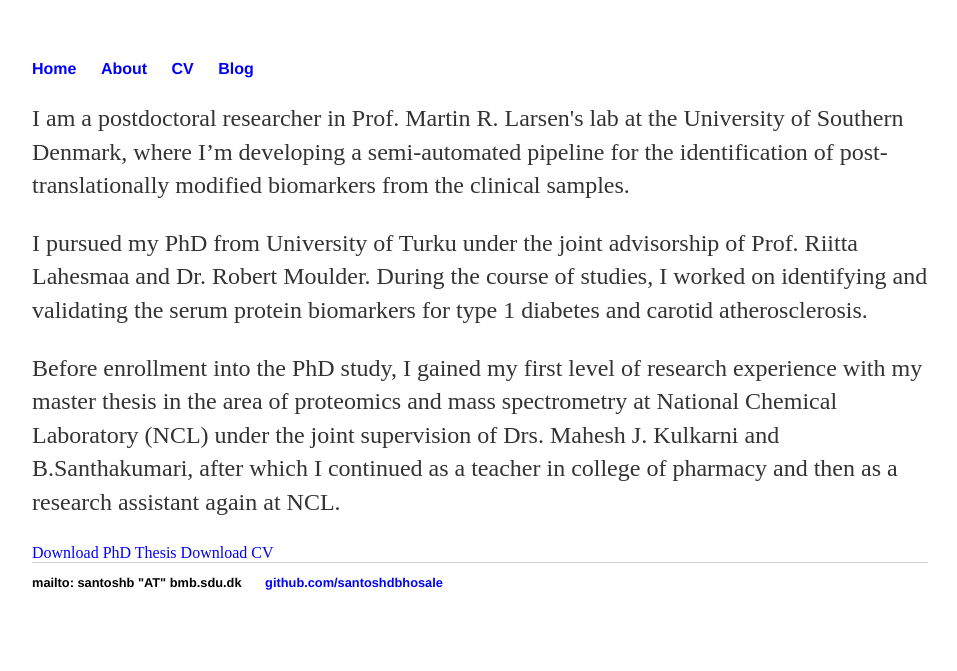
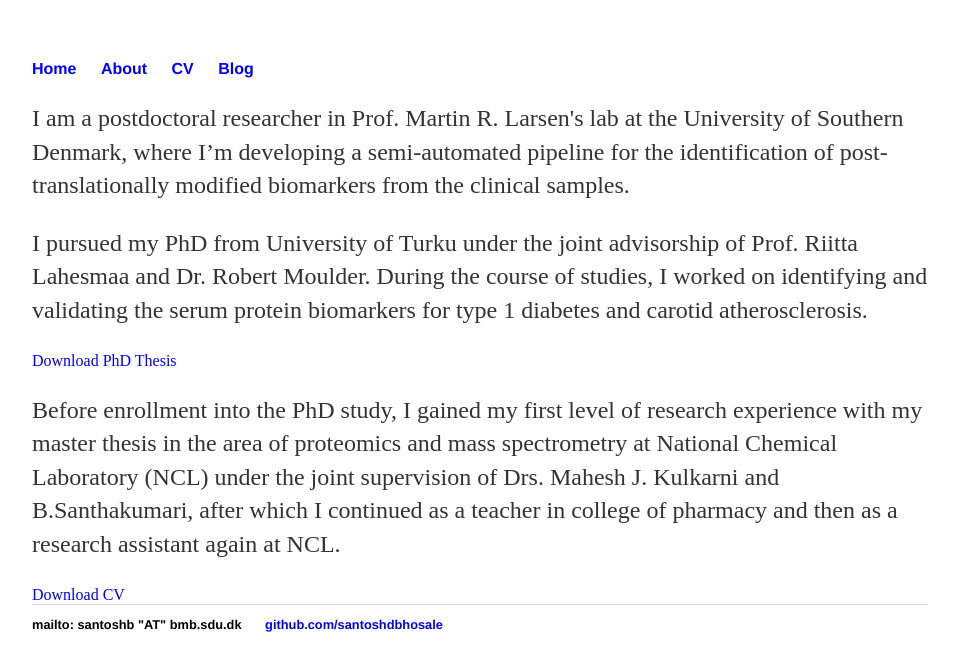
Before and after one commit to santoshdbhosale/santoshdbhosale.github.io, a Jekyll site: the page built from cv/index.html, in a window 1280 px wide. Shown: the top 671 px of the page, without its empty margins (160-1117 px from the left). Built offline with Jekyll 4.4.1, drawn with Linux system fonts in a browser that asks for light colours.

Commit message:
Update index.html

```diff
--- a/cv/index.html
+++ b/cv/index.html
@@ -4,8 +4,8 @@ title: CV
 ---
 <p>I am a postdoctoral researcher in Prof. Martin R. Larsen's lab at the University of Southern Denmark, where I’m developing a semi-automated pipeline for the identification of post-translationally modified biomarkers from the clinical samples.</p>
 
-<p>I pursued my PhD from University of Turku under the joint advisorship of Prof. Riitta Lahesmaa and Dr. Robert Moulder. During the course of studies, I worked on identifying and validating the serum protein biomarkers for type 1 diabetes and carotid atherosclerosis.</p>
+<p>I pursued my PhD from University of Turku under the joint advisorship of Prof. Riitta Lahesmaa and Dr. Robert Moulder. During the course of studies, I worked on identifying and validating the serum protein biomarkers for type 1 diabetes and carotid atherosclerosis.</p> <a href="/files/Santosh_PhD_ThesisBook.pdf" class="btn btn-default pull-right" title="Download PhD Thesis as PDF">Download PhD Thesis</a>
 
-<p>Before enrollment into the PhD study, I gained my first level of research experience with my master thesis in the area of proteomics and mass spectrometry at National Chemical Laboratory (NCL) under the joint supervision of Drs. Mahesh J. Kulkarni and B.Santhakumari, after which I continued as a teacher in college of pharmacy and then as a research assistant again at NCL.</p> <a href="/files/Santosh_PhD_ThesisBook.pdf" class="btn btn-default pull-right" title="Download PhD Thesis as PDF">Download PhD Thesis</a>
+<p>Before enrollment into the PhD study, I gained my first level of research experience with my master thesis in the area of proteomics and mass spectrometry at National Chemical Laboratory (NCL) under the joint supervision of Drs. Mahesh J. Kulkarni and B.Santhakumari, after which I continued as a teacher in college of pharmacy and then as a research assistant again at NCL.</p>
 
 <a href="/files/CV.pdf" class="btn btn-default pull-right" title="Download CV as PDF">Download CV</a>
```
